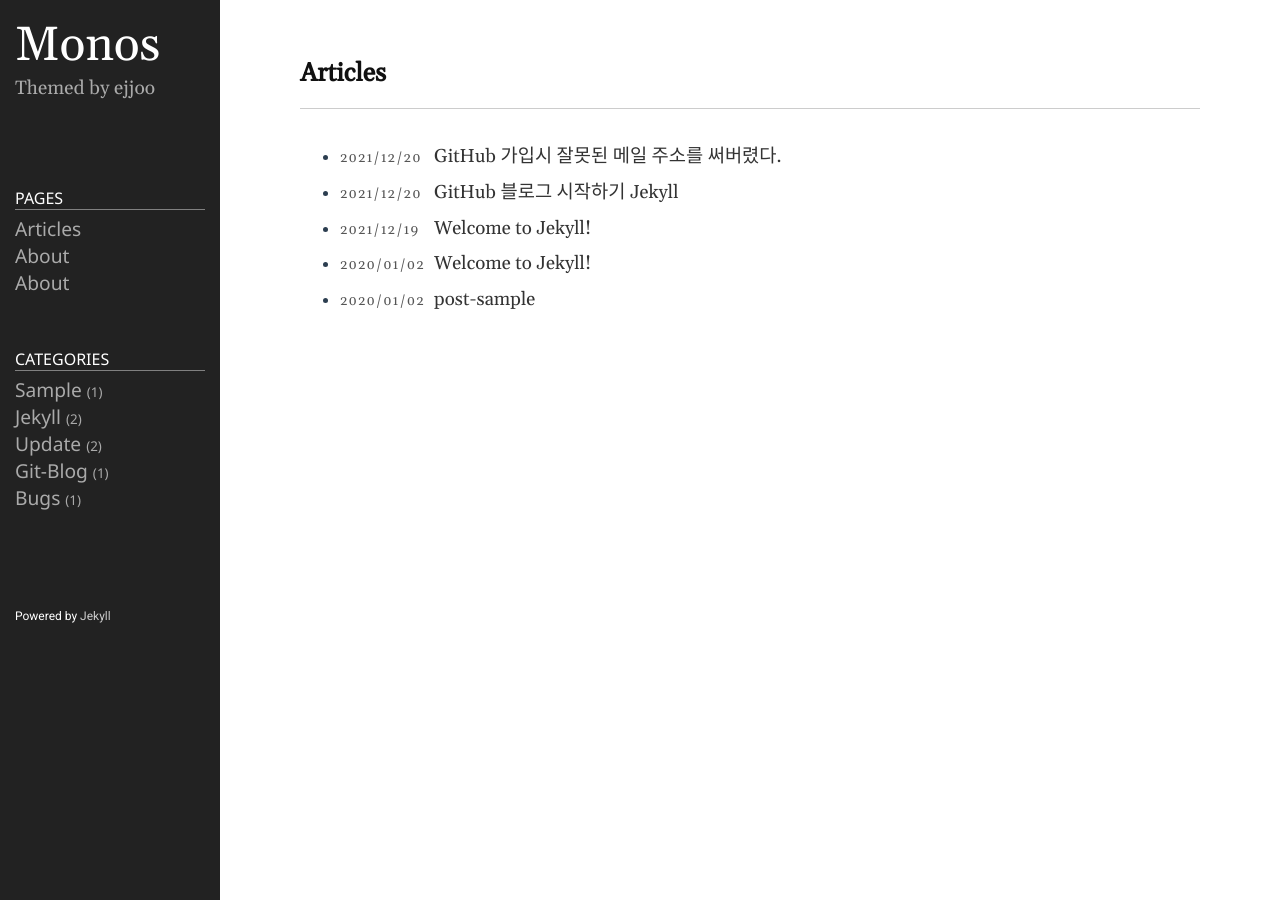
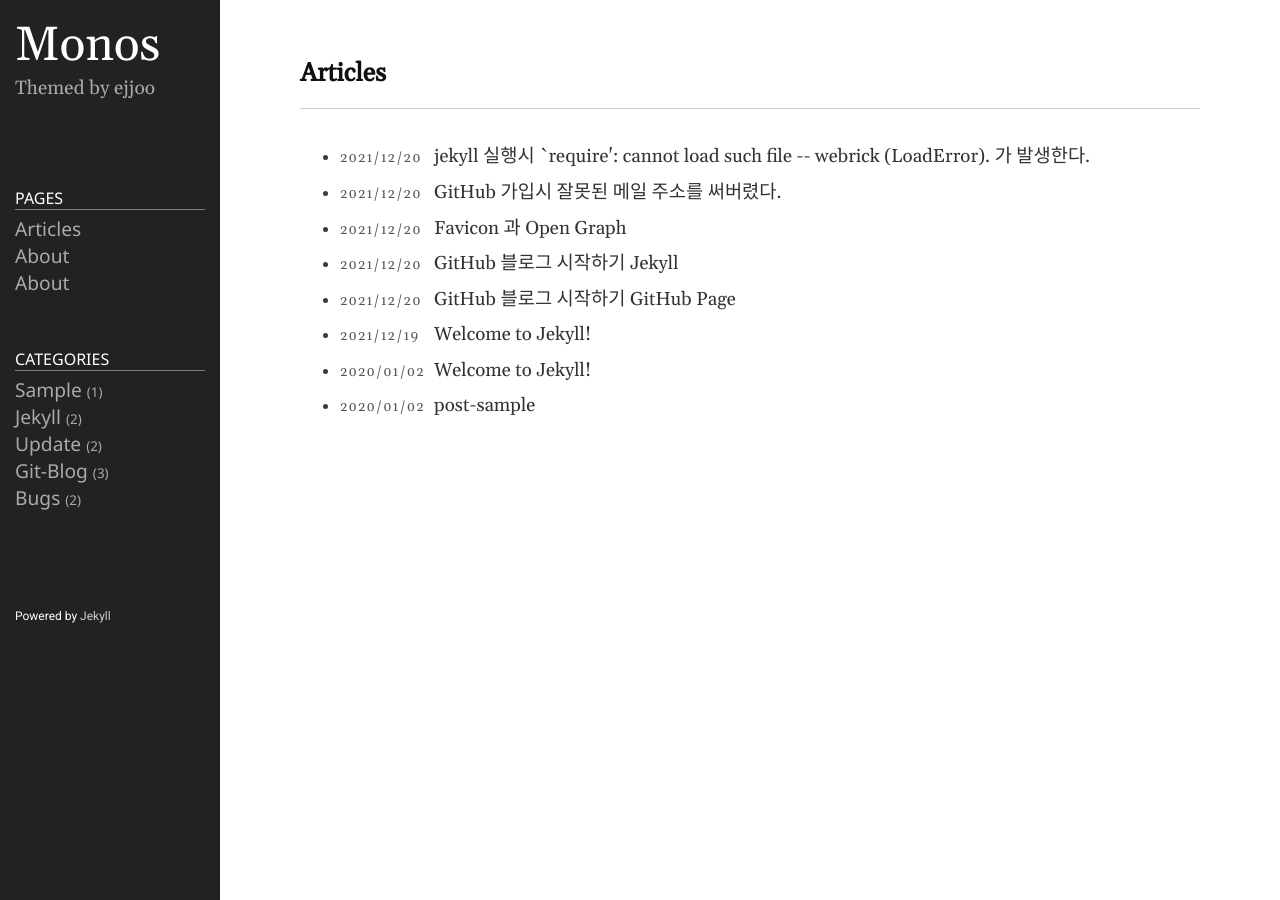
Before and after one commit to martinkang/martinkang.github.io, a Jekyll site: the page built from index.md, in a window 1280 px wide. Built offline with Jekyll 4.4.1, drawn with Linux system fonts in a browser that asks for light colours.

Commit message:
update post test
update post test

```diff
--- /dev/null
+++ b/_posts/2021-12-20-blog-start-github.markdown
@@ -0,0 +1,44 @@
+---
+layout: post
+title:  "GitHub 블로그 시작하기 GitHub Page"
+date:   2021-12-20 18:00:00 +0900
+categories: Git-Blog
+---
+
+GitHub 에서 블로그를 제작하는 이유와 GitHub Page 생성 과정을 남김
+
+# GitHub Page 생성
+
+# GitHub Page 확인하기
+
+### 왜 Repository 의 이름을 username.github.io 로 해야 하는가?
+
+# 다음 주제
+- Jekyll
+
+# 참고
+- [jetalog.net][jetalog]
+- [𝝿번째 알파카의 개발 낙서장][알파카]
+
+
+처음이라 일단 가볍게 시작.
+
+[jetalog]: https://jetalog.net/86
+[알파카]: https://blog.itcode.dev/posts/2021/06/06/jekyll-blog-prepare-git
+
+
+
+
+
+
+
+
+Jekyll also offers powerful support for code snippets:
+
+{% highlight ruby %}
+def print_hi(name)
+  puts "Hi, #{name}"
+end
+print_hi('Tom')
+#=> prints 'Hi, Tom' to STDOUT.
+{% endhighlight %}
--- /dev/null
+++ b/_posts/2021-12-20-favicon-and-open-graph.markdown
@@ -0,0 +1,44 @@
+---
+layout: post
+title:  "Favicon 과 Open Graph"
+date:   2021-12-20 18:00:00 +0900
+categories: Git-Blog
+---
+
+
+# Favicon
+
+### Favicon 이란?
+
+### Jekyll 에 Favicon 설정
+
+# Open Graph
+
+### Open Graph 란?
+
+### Open Graph 설정
+
+# 다음 주제
+- 테마 꾸미기.
+
+
+
+
+
+
+
+Jekyll also offers powerful support for code snippets:
+
+{% highlight ruby %}
+def print_hi(name)
+  puts "Hi, #{name}"
+end
+print_hi('Tom')
+#=> prints 'Hi, Tom' to STDOUT.
+{% endhighlight %}
+
+Check out the [Jekyll docs][jekyll-docs] for more info on how to get the most out of Jekyll. File all bugs/feature requests at [Jekyll’s GitHub repo][jekyll-gh]. If you have questions, you can ask them on [Jekyll Talk][jekyll-talk].
+
+[jekyll-docs]: https://jekyllrb.com/docs/home
+[jekyll-gh]:   https://github.com/jekyll/jekyll
+[jekyll-talk]: https://talk.jekyllrb.com/
--- a/_posts/2021-12-20-github-join-email-error.markdown
+++ b/_posts/2021-12-20-github-join-email-error.markdown
@@ -14,7 +14,7 @@ GitHub 회원가입시 아래와 같은 lanch code 를 물어본다.
 
 위 사진을 보면, 빨간 네모 표시를 한 **update your email address** 가 나온다.
 눌러보면 아래와 같은 setting 에 email 페이지가 나온다.
-( 또는 github 홈페이지로 들어가서 가입한 email 로 로그인 후 우상단에 profile 을 찾아 ***setting*** 을 누른다. )
+( 또는 github 홈페이지로 들어가서 가입한 email 로 로그인 후 우상단에 profile 을 찾아 ***setting*** 을 누르고 ***Emails*** 을 찾는다. )
 ![setting](/assets/img/bugs-img/profile.jpg){: width="120px" height="40px"}
 <br>
 
--- /dev/null
+++ b/_posts/2021-12-20-jekyll-webrick-error.markdown
@@ -0,0 +1,13 @@
+---
+layout: post
+title:  "jekyll 실행시 `require': cannot load such file -- webrick (LoadError). 가 발생한다."
+date:   2021-12-20 20:12:00 +0900
+categories: Bugs
+---
+
+# 참고
+- [준호씨의 블로그][준호블]
+
+
+
+[준호블]: https://junho85.pe.kr/1850
```
